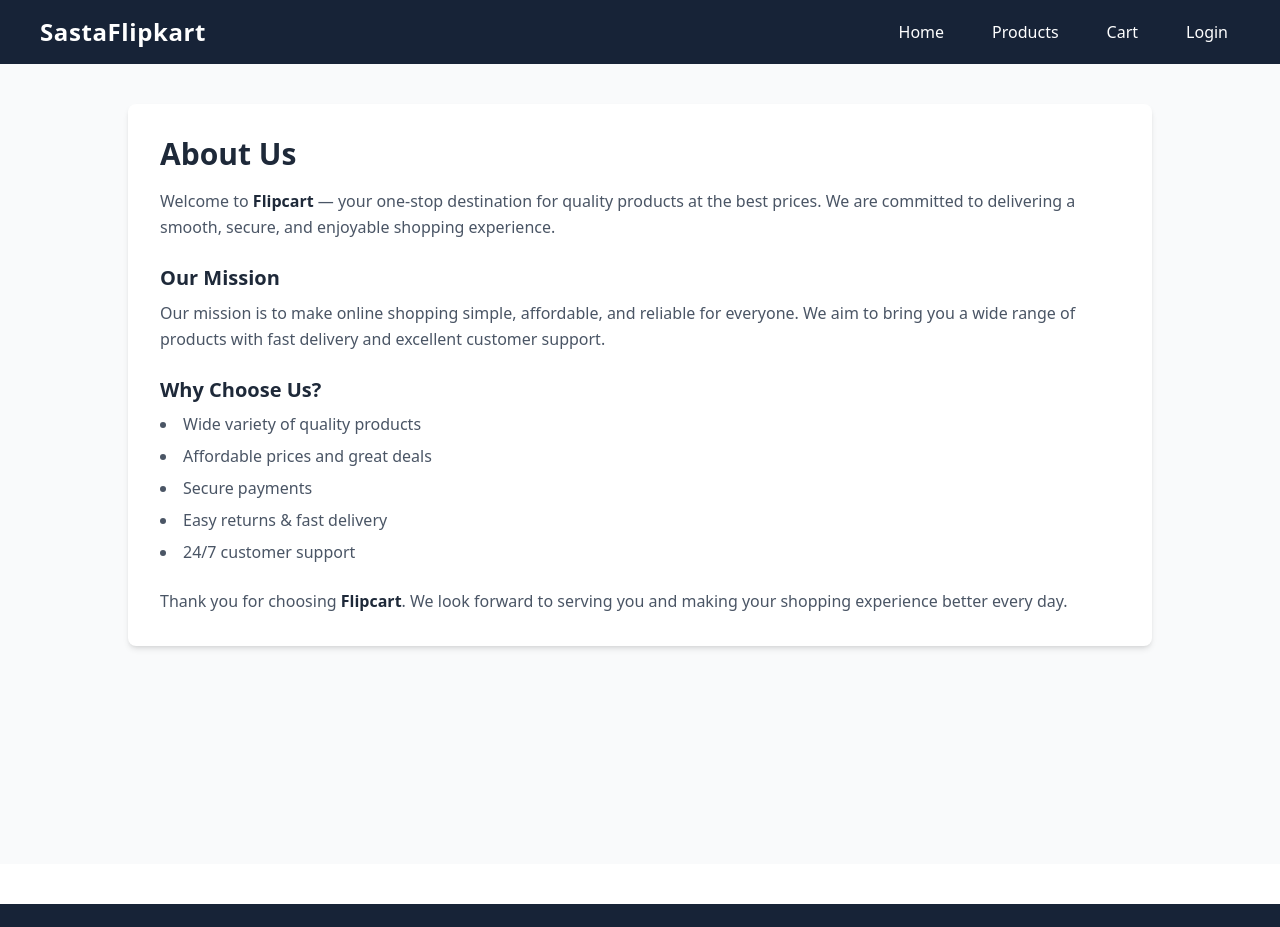
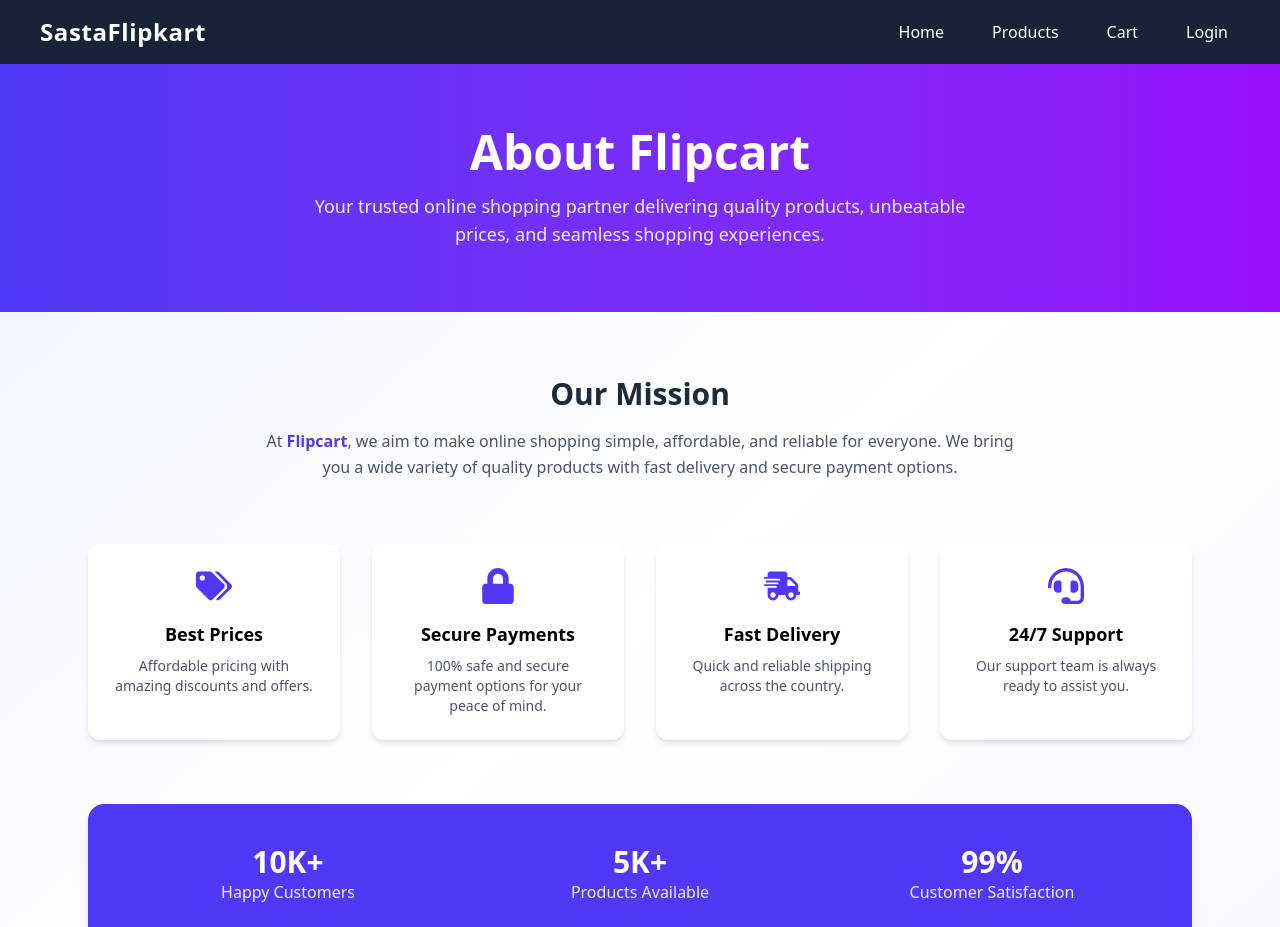
Before and after one commit to Nisita-Chandel/Flipcart-clone, a React (Vite) app in the folder frontend/: page /about in a window 1280 px wide. Shown: the top 927 px of the page. Built offline with nearby package versions, Linux system fonts and the light colour scheme.

Commit message:
updated code

```diff
--- a/frontend/src/pages/About.jsx
+++ b/frontend/src/pages/About.jsx
@@ -1,47 +1,101 @@
+import { FaShippingFast, FaLock, FaHeadset, FaTags } from "react-icons/fa";
+
 const About = () => {
   return (
-      <div className="min-h-screen bg-gray-50 px-6 py-10">
-        <div className="max-w-5xl mx-auto bg-white shadow-md rounded-lg p-8">
+    <div className="min-h-screen bg-gradient-to-br from-indigo-50 via-white to-purple-50">
 
-          {/* Heading */}
-          <h1 className="text-3xl font-bold text-gray-800 mb-4">
-            About Us
+      {/* Hero Section */}
+      <div className="text-center py-16 px-6 bg-gradient-to-r from-indigo-600 to-purple-600 text-white">
+        <h1 className="text-4xl md:text-5xl font-bold mb-4">
+          About Flipcart
         </h1>
+        <p className="max-w-2xl mx-auto text-lg opacity-90">
+          Your trusted online shopping partner delivering quality products,
+          unbeatable prices, and seamless shopping experiences.
+        </p>
+      </div>
 
-          {/* Intro */}
-          <p className="text-gray-600 leading-relaxed mb-6">
-            Welcome to <span className="font-semibold text-gray-800">Flipcart</span> —
-            your one-stop destination for quality products at the best prices.
-            We are committed to delivering a smooth, secure, and enjoyable shopping experience.
-          </p>
+      {/* Main Content */}
+      <div className="max-w-6xl mx-auto px-6 py-16">
 
-          {/* Mission */}
-          <h2 className="text-xl font-semibold text-gray-800 mb-2">
+        {/* Mission Section */}
+        <div className="text-center mb-16">
+          <h2 className="text-3xl font-bold text-gray-800 mb-4">
             Our Mission
           </h2>
-          <p className="text-gray-600 leading-relaxed mb-6">
-            Our mission is to make online shopping simple, affordable, and reliable
-            for everyone. We aim to bring you a wide range of products with fast delivery
-            and excellent customer support.
+          <p className="text-gray-600 max-w-3xl mx-auto leading-relaxed">
+            At <span className="font-semibold text-indigo-600">Flipcart</span>,
+            we aim to make online shopping simple, affordable, and reliable
+            for everyone. We bring you a wide variety of quality products
+            with fast delivery and secure payment options.
           </p>
+        </div>
 
         {/* Why Choose Us */}
-          <h2 className="text-xl font-semibold text-gray-800 mb-2">
-            Why Choose Us?
+        <div className="grid md:grid-cols-2 lg:grid-cols-4 gap-8 mb-16">
+
+          <div className="bg-white p-6 rounded-xl shadow-md hover:shadow-xl transition duration-300 text-center">
+            <FaTags className="text-indigo-600 text-4xl mx-auto mb-4" />
+            <h3 className="font-semibold text-lg mb-2">Best Prices</h3>
+            <p className="text-gray-600 text-sm">
+              Affordable pricing with amazing discounts and offers.
+            </p>
+          </div>
+
+          <div className="bg-white p-6 rounded-xl shadow-md hover:shadow-xl transition duration-300 text-center">
+            <FaLock className="text-indigo-600 text-4xl mx-auto mb-4" />
+            <h3 className="font-semibold text-lg mb-2">Secure Payments</h3>
+            <p className="text-gray-600 text-sm">
+              100% safe and secure payment options for your peace of mind.
+            </p>
+          </div>
+
+          <div className="bg-white p-6 rounded-xl shadow-md hover:shadow-xl transition duration-300 text-center">
+            <FaShippingFast className="text-indigo-600 text-4xl mx-auto mb-4" />
+            <h3 className="font-semibold text-lg mb-2">Fast Delivery</h3>
+            <p className="text-gray-600 text-sm">
+              Quick and reliable shipping across the country.
+            </p>
+          </div>
+
+          <div className="bg-white p-6 rounded-xl shadow-md hover:shadow-xl transition duration-300 text-center">
+            <FaHeadset className="text-indigo-600 text-4xl mx-auto mb-4" />
+            <h3 className="font-semibold text-lg mb-2">24/7 Support</h3>
+            <p className="text-gray-600 text-sm">
+              Our support team is always ready to assist you.
+            </p>
+          </div>
+
+        </div>
+
+        {/* Stats Section */}
+        <div className="bg-indigo-600 text-white rounded-2xl p-10 text-center mb-16 shadow-lg">
+          <div className="grid md:grid-cols-3 gap-8">
+            <div>
+              <h3 className="text-3xl font-bold">10K+</h3>
+              <p className="opacity-90">Happy Customers</p>
+            </div>
+            <div>
+              <h3 className="text-3xl font-bold">5K+</h3>
+              <p className="opacity-90">Products Available</p>
+            </div>
+            <div>
+              <h3 className="text-3xl font-bold">99%</h3>
+              <p className="opacity-90">Customer Satisfaction</p>
+            </div>
+          </div>
+        </div>
+
+        {/* Closing Section */}
+        <div className="text-center">
+          <h2 className="text-2xl font-bold text-gray-800 mb-4">
+            Thank You for Choosing Us ❤️
           </h2>
-          <ul className="list-disc list-inside text-gray-600 space-y-2 mb-6">
-            <li>Wide variety of quality products</li>
-            <li>Affordable prices and great deals</li>
-            <li>Secure payments</li>
-            <li>Easy returns & fast delivery</li>
-            <li>24/7 customer support</li>
-          </ul>
-
-          {/* Closing */}
-          <p className="text-gray-600 leading-relaxed">
-            Thank you for choosing <span className="font-semibold text-gray-800">Flipcart</span>.
-            We look forward to serving you and making your shopping experience better every day.
+          <p className="text-gray-600 max-w-2xl mx-auto">
+            We’re constantly improving to provide you with the best online
+            shopping experience. Your trust motivates us to do better every day.
           </p>
+        </div>
 
       </div>
     </div>
```
Lines whose indentation alone changed are shown as unchanged.
